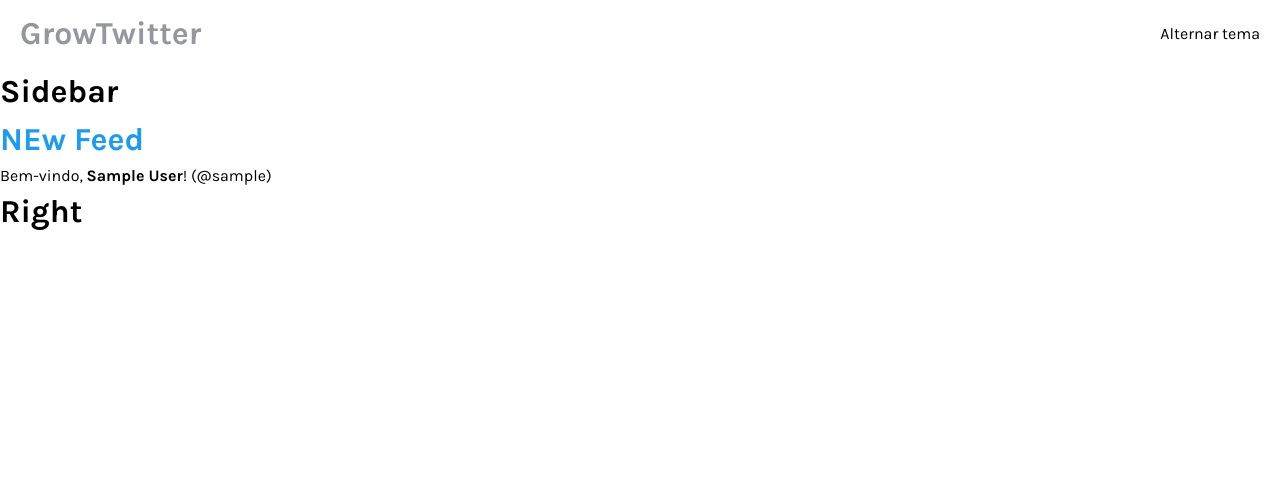
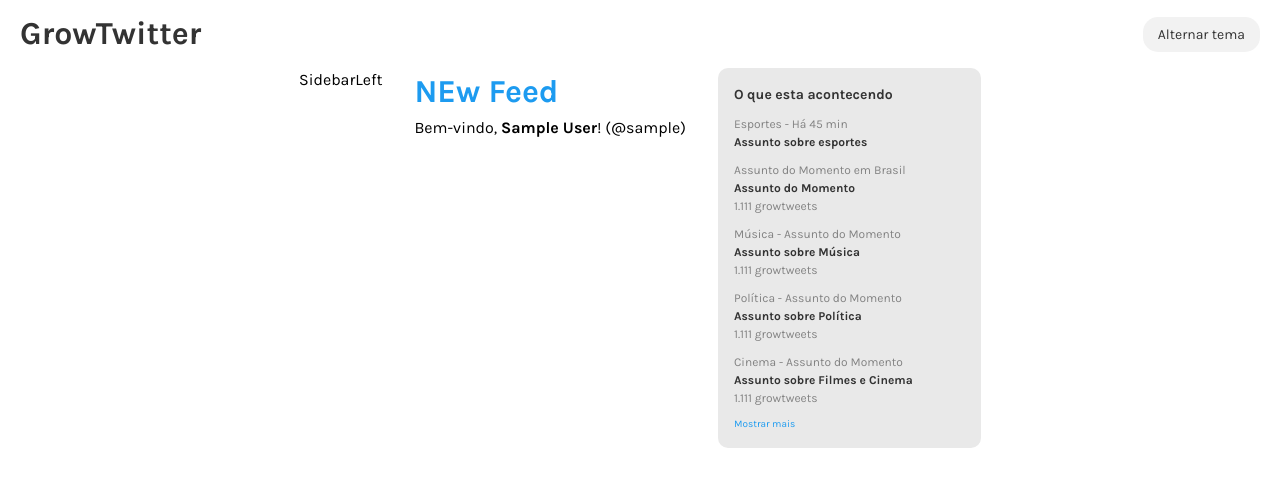
Before and after one commit to Pedro-Landin/growtwitter-app, a React (Vite) app: page / in a window 1280 px wide. Shown: the top 486 px of the page. Built offline with nearby package versions, Linux system fonts and the light colour scheme; no server answers; sample sign-in values are in the browser's storage.

Commit message:
refactor: construção do bloco da direita + ajustes nos temas dark e light

```diff
--- a/src/components/Header/index.tsx
+++ b/src/components/Header/index.tsx
@@ -1,5 +1,5 @@
 import { useTheme } from "../../hooks/useTheme";
-import { ContainerHeader } from "./styles";
+import { ButtonAlteredTheme, ContainerHeader } from "./styles";
 
 export default function Header() {
 
@@ -9,7 +9,7 @@ export default function Header() {
         <ContainerHeader>
             <h1>GrowTwitter</h1>
 
-            <button onClick={toggleTheme}> Alternar tema </button>
+            <ButtonAlteredTheme onClick={toggleTheme}> Alternar tema </ButtonAlteredTheme>
         </ContainerHeader>
     );
 }
--- a/src/components/Header/styles.ts
+++ b/src/components/Header/styles.ts
@@ -8,3 +8,12 @@ export const ContainerHeader = styled.header`
     color: ${props => props.theme.colors.textColor};
     padding: 10px 20px;
 `;
+
+export const ButtonAlteredTheme = styled.button`
+    background-color: ${props => props.theme.colors.secondary};
+    color: ${props => props.theme.colors.textColor};
+    cursor: pointer;
+    padding: 7px 15px;
+    border-radius: 15px;
+    font-size: 14px;
+`;
--- /dev/null
+++ b/src/components/SidebarLeft/index.tsx
@@ -0,0 +1,3 @@
+export default function SidebarLeft() {
+    return <div>SidebarLeft</div>;
+}
--- /dev/null
+++ b/src/components/SidebarRight/index.tsx
@@ -0,0 +1,47 @@
+import { BlockNews, ButtonShowMore, ContainerSidebarRight } from "./styles";
+
+
+export default function SidebarRight() {
+    return (
+        <>
+            <ContainerSidebarRight>
+
+                <h3>O que esta acontecendo</h3>
+
+                <BlockNews>
+                    <p>Esportes - Há 45 min</p>
+                    <strong>Assunto sobre esportes</strong>
+                </BlockNews>
+
+                <BlockNews>
+                    <p>Assunto do Momento em Brasil</p>
+                    <strong>Assunto do Momento</strong>
+                    <p>1.111 growtweets</p>
+                </BlockNews>
+
+                <BlockNews>
+                    <p>Música - Assunto do Momento</p>
+                    <strong>Assunto sobre Música</strong>
+                    <p>1.111 growtweets</p>
+                </BlockNews>
+
+                <BlockNews>
+                    <p>Política - Assunto do Momento</p>
+                    <strong>Assunto sobre Política</strong>
+                    <p>1.111 growtweets</p>
+                </BlockNews>
+
+                <BlockNews>
+                    <p>Cinema - Assunto do Momento</p>
+                    <strong>Assunto sobre Filmes e Cinema</strong>
+                    <p>1.111 growtweets</p>
+                </BlockNews>
+
+                <ButtonShowMore>Mostrar mais</ButtonShowMore>
+
+            </ContainerSidebarRight>
+
+        </>
+    )
+
+}
--- /dev/null
+++ b/src/components/SidebarRight/styles.ts
@@ -0,0 +1,40 @@
+import styled from 'styled-components';
+
+export const ContainerSidebarRight = styled.div`
+    display: flex;
+    flex-direction: column;
+    background-color: #E9E9E9;
+    height: 100%;
+    width: 263px;
+    border-radius: 10px;
+    padding: 16px;
+    gap: 10px;
+    align-items: flex-start;
+
+    h3{
+        font-size: 14px;
+        color: #333;
+    }
+`;
+
+export const BlockNews = styled.div`
+    display: flex;
+    flex-direction: column;
+    width: 100%;
+
+    p{
+        font-size: 12px;
+        color: #828282;
+    }
+
+    strong {
+        font-size: 12px;
+        color: #333;
+    }
+`;
+
+export const ButtonShowMore = styled.button`
+    cursor: pointer;
+    color: #1D9BF0;
+    font-size: 10px;
+`;
--- a/src/layouts/DefaultLayout.tsx
+++ b/src/layouts/DefaultLayout.tsx
@@ -1,6 +1,11 @@
 import { Outlet, Navigate } from "react-router";
 import { useAuth } from "../hooks/useAuth";
+
 import Header from "../components/Header";
+import SidebarLeft from "../components/SidebarLeft";
+import SidebarRight from "../components/SidebarRight";
+
+import { ContainerDefaultLayout } from "./styles";
 
 export function DefaultLayout() {
     const { isAuthenticated, loading } = useAuth();
@@ -19,9 +24,13 @@ export function DefaultLayout() {
     return (
         <>
             <Header />
-            <h1>Sidebar</h1>
-            <Outlet />
-            <h1>Right</h1>
+            <ContainerDefaultLayout>
+                <SidebarLeft />
+
+                <Outlet />
+
+                <SidebarRight />
+            </ContainerDefaultLayout>
         </>
     )
 }
--- a/src/layouts/styles.ts
+++ b/src/layouts/styles.ts
@@ -0,0 +1,8 @@
+import styled from 'styled-components';
+
+export const ContainerDefaultLayout = styled.div`
+    display: flex;
+    background-color: ${props => props.theme.colors.backgrounColor};
+    justify-content: center;
+    gap: 32px;
+`;
--- a/src/themes/dark.ts
+++ b/src/themes/dark.ts
@@ -1,10 +1,8 @@
 export const dark = {
     colors: {
-        primary: '#fff',
+        primary: '#1d9bf0',
         secondary: '#2c2c38',
-        backgrounColor: '#121212',
-        textColor: '#e0e0e0',
-        title: '#fff',
-        border: '#444'
+        backgrounColor: '#0B0707',
+        textColor: '#fff'
     }
 }
--- a/src/themes/light.ts
+++ b/src/themes/light.ts
@@ -1,10 +1,8 @@
 export const light = {
     colors: {
         primary: '#1d9bf0',
-        secondary: '#f7f8fe',
+        secondary: '#f2f2f2',
         backgrounColor: '#fff',
-        textColor: '#94979e',
-        title: '#000',
-        border: '#ccc'
+        textColor: '#333'
     }
 }
```
Also changed, not shown: src/components/SidebarLeft/styles.ts (added).
